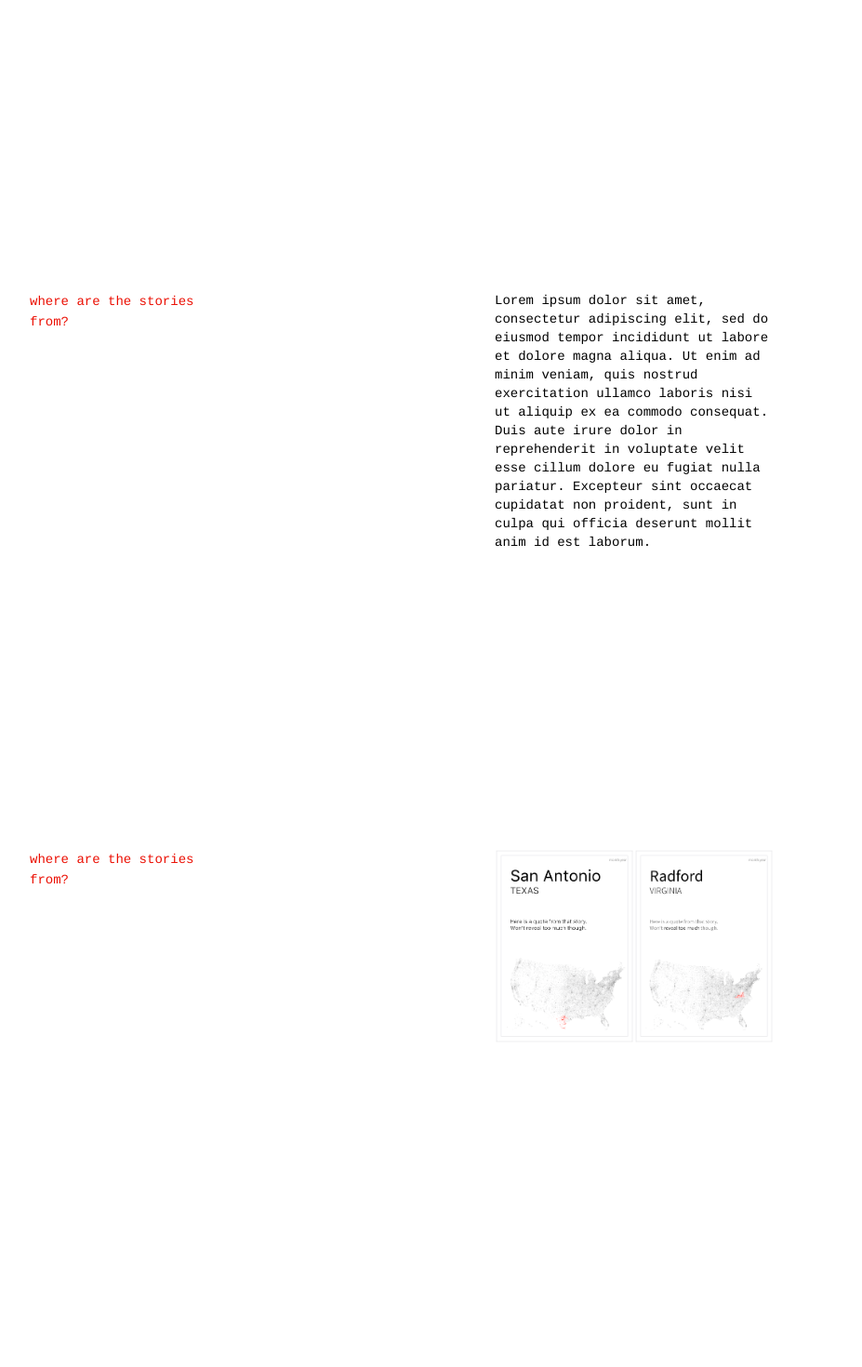
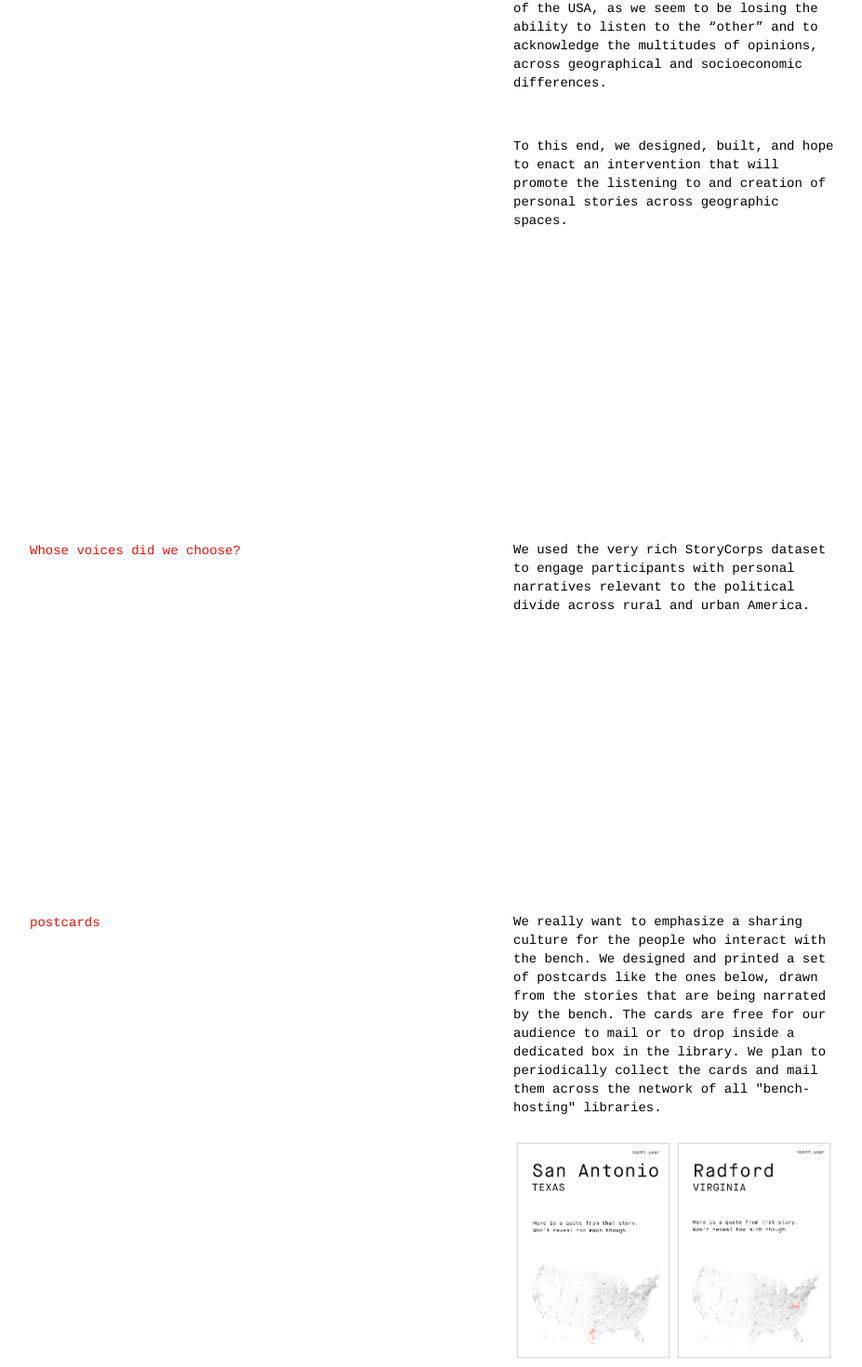
Before and after one commit to Kallirroi/thebenches, a React (Create React App) app: page / in a window 1280 px wide. Shown: the part 1011-2481 px from the top of the page at 93% size, without its empty margins (32-959 px from the left). Before the commit the page ends 2259 px from the top, so only its background shows below. Built offline with nearby package versions, Linux system fonts and the light colour scheme.

Commit message:
adding content

```diff
--- a/src/App.css
+++ b/src/App.css
@@ -12,6 +12,9 @@
 header {
   font-size: 36px;
   margin: 5vh 0;
+  padding-bottom: 1vh;
+  border-bottom: 4px solid #000;
+  width: 240px;
 }
 
 img.bench-image {
@@ -32,18 +35,24 @@ img.bench-image {
   color: #EB0F03;
   vertical-align: top;
   display: inline-block;
-  width: 180px;
+  width: 250px;
   line-height: 22px;
 }
 
 .text {
-  width: 300px;
-  padding-left: 320px;
+  width: 350px;
+  margin-left: 270px;
   display: inline-block;
   vertical-align: top;
 }
 
 
-.text > img {
-  width: 150px;
+.text > .images {
+  width: 400px;
+  margin-top: 3vh;
 }
+
+.text > .images > img {
+  width: 170px;
+  margin: 0.1vw;
+}
--- a/src/App.js
+++ b/src/App.js
@@ -4,16 +4,22 @@ import './App.css';
 import What from './What';
 import Stories from './Stories';
 import Cards from './Cards';
+import Instructions from './Instructions';
+import Contact from './Contact';
+import Legal from './Legal';
 
 class App extends Component {
   render() {
     return (
       <div className="App">
         <header> the benches </header>
-        <img className="bench-image" role="presentation" src="bench.png" />
+        <img className="bench-image" alt="" src="bench.png" />
         <What/>
         <Stories/>
         <Cards/>
+        <Instructions/>
+        <Contact/>
+        <Legal/>
       </div>
     );
   }
--- a/src/Cards.js
+++ b/src/Cards.js
@@ -5,11 +5,14 @@ class What extends Component {
     return (
       <div className="block">
         <div className="subtitle">
-        where are the stories from?
+        postcards
       	</div>
       	<div className="text">
-          <img role="presentation" src="postcard2.png" />
-          <img role="presentation" src="postcard4.png" />
+          We really want to emphasize a sharing culture for the people who interact with the bench. We designed and printed a set of postcards like the ones below, drawn from the stories that are being narrated by the bench. The cards are free for our audience to mail or to drop inside a dedicated box in the library. We plan to periodically collect the cards and mail them across the network of all "bench-hosting" libraries.
+          <div className="images">
+            <img alt="" src="postcard2.png" />
+            <img alt="" src="postcard4.png" />
+          </div>
       	</div>
       </div>
     );
--- /dev/null
+++ b/src/Contact.js
@@ -0,0 +1,18 @@
+import React, { Component } from 'react';
+
+class Contact extends Component {
+  render() {
+    return (
+      <div className="block">
+        <div className="subtitle">
+        who are we?
+      	</div>
+      	<div className="text">
+          we are two grad students at the MIT Media Lab: Sean and Kalli.
+      	</div>
+      </div>
+    );
+  }
+}
+
+export default Contact;
--- /dev/null
+++ b/src/Instructions.js
@@ -0,0 +1,18 @@
+import React, { Component } from 'react';
+
+class Instructions extends Component {
+  render() {
+    return (
+      <div className="block">
+        <div className="subtitle">
+        instructions and documentation
+      	</div>
+      	<div className="text">
+        Do you want to build your own bench? That would make us very happy! Here is the PDF that documents the project. If you have questions, feel free to contact us via the links below.
+      	</div>
+      </div>
+    );
+  }
+}
+
+export default Instructions;
--- /dev/null
+++ b/src/Legal.js
@@ -0,0 +1,18 @@
+import React, { Component } from 'react';
+
+class Legal extends Component {
+  render() {
+    return (
+      <div className="block">
+        <div className="subtitle">
+        copyright
+      	</div>
+      	<div className="text">
+          please don't sue us
+      	</div>
+      </div>
+    );
+  }
+}
+
+export default Legal;
--- a/src/Stories.js
+++ b/src/Stories.js
@@ -5,10 +5,10 @@ class What extends Component {
     return (
       <div className="block">
         <div className="subtitle">
-        where are the stories from?
+        Whose voices did we choose?
       	</div>
       	<div className="text">
-        Lorem ipsum dolor sit amet, consectetur adipiscing elit, sed do eiusmod tempor incididunt ut labore et dolore magna aliqua. Ut enim ad minim veniam, quis nostrud exercitation ullamco laboris nisi ut aliquip ex ea commodo consequat. Duis aute irure dolor in reprehenderit in voluptate velit esse cillum dolore eu fugiat nulla pariatur. Excepteur sint occaecat cupidatat non proident, sunt in culpa qui officia deserunt mollit anim id est laborum.
+        We used the very rich StoryCorps dataset to engage participants with personal narratives relevant to the political divide across rural and urban America.
       	</div>
       </div>
     );
--- a/src/What.js
+++ b/src/What.js
@@ -8,8 +8,9 @@ class What extends Component {
         what did we build?
       	</div>
       	<div className="text">
-        Lorem ipsum dolor sit amet, consectetur adipiscing elit, sed do eiusmod tempor incididunt ut labore et dolore magna aliqua. Ut enim ad minim veniam, quis nostrud exercitation ullamco laboris nisi ut aliquip ex ea commodo consequat. Duis aute irure dolor in reprehenderit in voluptate velit esse cillum dolore eu fugiat nulla pariatur. Excepteur sint occaecat cupidatat non proident, sunt in culpa qui officia deserunt mollit anim id est laborum.
-      	</div>
+        <p>A theme that is clear and shared across many of the speakers’ work we’ve encountered this semester is that personal interactions and the stories that are mediated through them, are extremely powerful in shaping people’s identities and motives. In particular, Kathy Cramer’s work encourages us to think about the ways in which stories and storytelling allow groups to build unity while simultaneously acknowledging difference. This is especially relevant to polarization in the current politics of the USA, as we seem to be losing the ability to listen to the “other” and to acknowledge the multitudes of opinions, across geographical and socioeconomic differences. </p>
+        <br/>
+        <p>To this end, we designed, built, and hope to enact an intervention that will promote the listening to and creation of personal stories across geographic spaces. </p>  	</div>
       </div>
     );
   }
```
Also changed, not shown: public/postcard2.png, public/postcard4.png.
